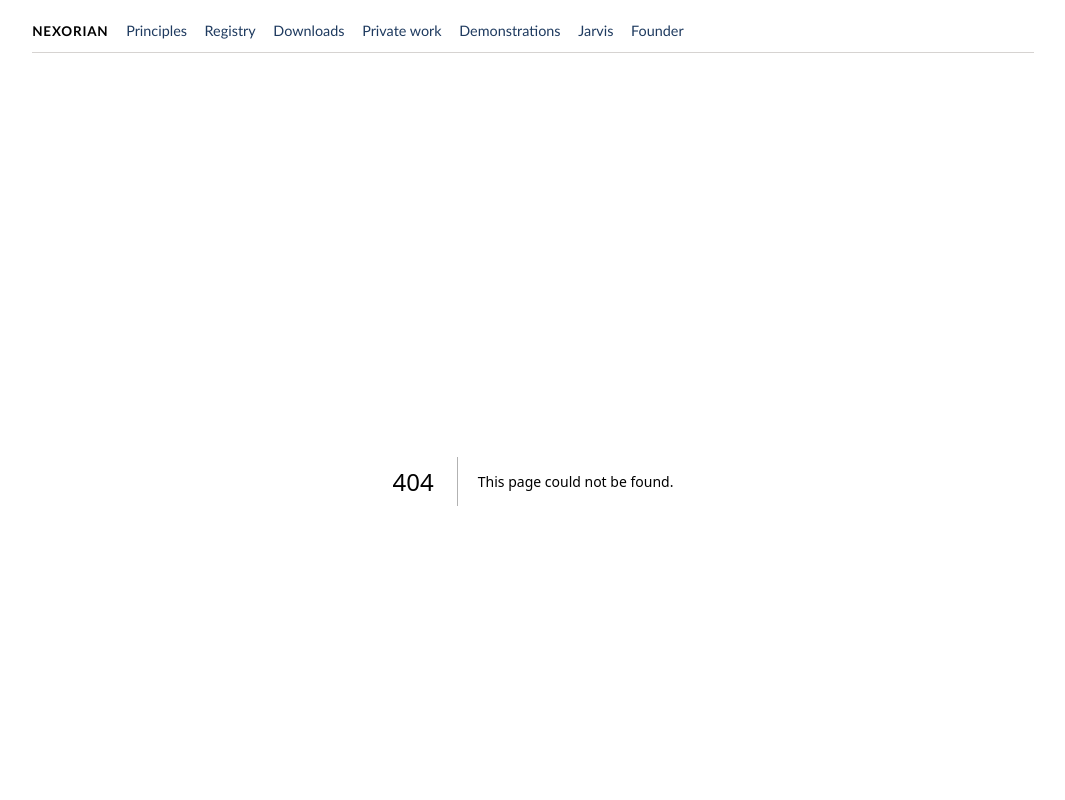
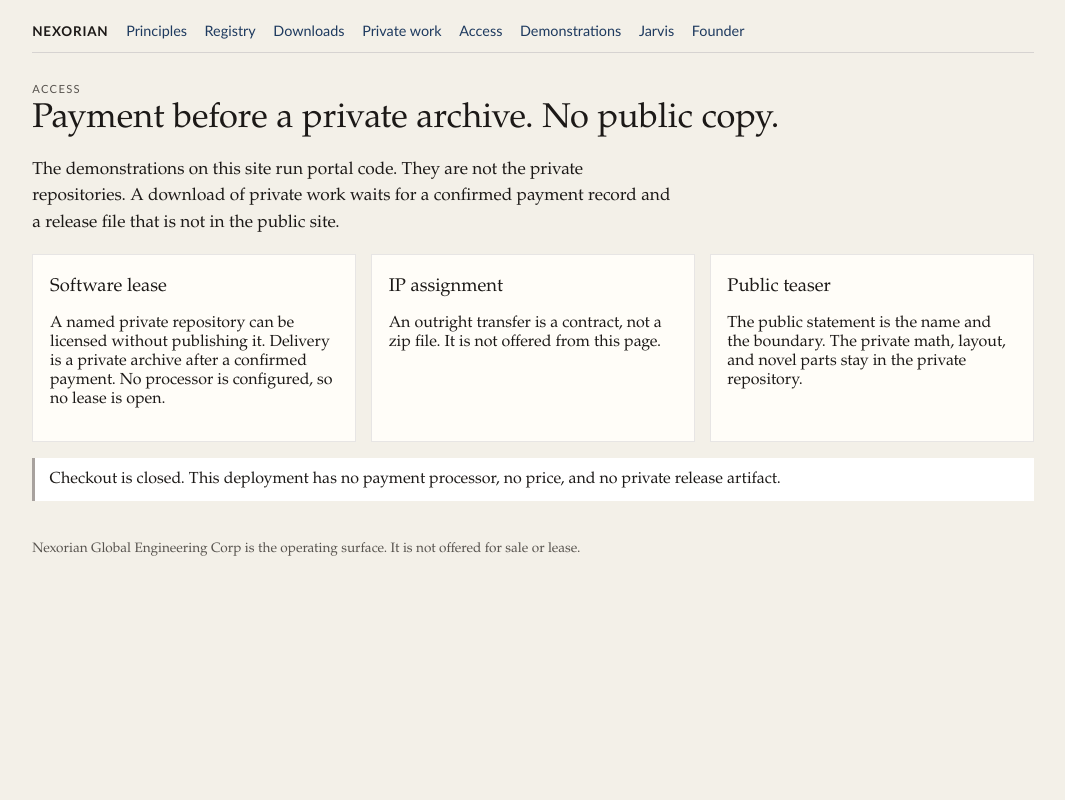
Before and after one commit to DMerritt-Nexorian/Nexorian_Global_Engineering_Corp, a Next.js app: page /acquire in a window 1280 px wide. Before the commit this address had no page. Shown: the top 800 px of the page, without its empty margins (107-1172 px from the left). Built offline with nearby package versions, Linux system fonts and the light colour scheme.

Commit message:
Separate public teasers from a closed private delivery path.
A lease would release a private archive only after confirmed payment. No processor or release file is configured, and IP assignment is not a download.

```diff
--- /dev/null
+++ b/src/app/acquire/page.tsx
@@ -0,0 +1,22 @@
+
+const OFFERS = [
+  ["Software lease", "A named private repository can be licensed without publishing it. Delivery is a private archive after a confirmed payment. No processor is configured, so no lease is open."],
+  ["IP assignment", "An outright transfer is a contract, not a zip file. It is not offered from this page."],
+  ["Public teaser", "The public statement is the name and the boundary. The private math, layout, and novel parts stay in the private repository."]
+];
+
+export default function AcquirePage() {
+  return (
+    <main>
+      <p className="kicker">Access</p>
+      <h1>Payment before a private archive. No public copy.</h1>
+      <p className="lede">The demonstrations on this site run portal code. They are not the private repositories. A download of private work waits for a confirmed payment record and a release file that is not in the public site.</p>
+      <div className="grid">
+        {OFFERS.map(([title, body]) => (
+          <article className="card" key={title}><h2>{title}</h2><p>{body}</p></article>
+        ))}
+      </div>
+      <p className="note">Checkout is closed. This deployment has no payment processor, no price, and no private release artifact.</p>
+    </main>
+  );
+}
--- a/src/components/SiteShell.tsx
+++ b/src/components/SiteShell.tsx
@@ -11,6 +11,7 @@ export default function SiteShell({ children }: { children: React.ReactNode }) {
         <Link href="/products">Registry</Link>
         <Link href="/downloads">Downloads</Link>
         <Link href="/work">Private work</Link>
+        <Link href="/acquire">Access</Link>
         <Link href="/demonstrations">Demonstrations</Link>
         <Link href="/jarvis">Jarvis</Link>
         <Link href="/founder">Founder</Link>
```
